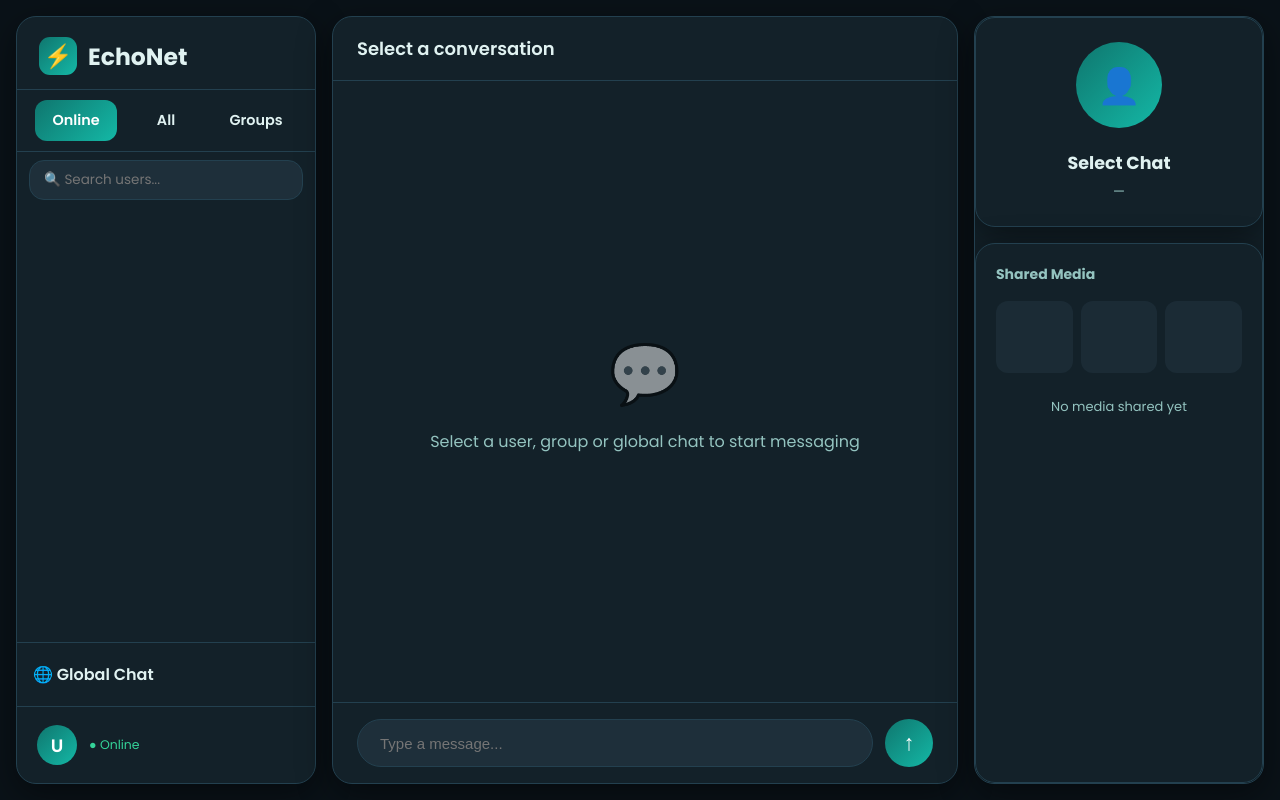
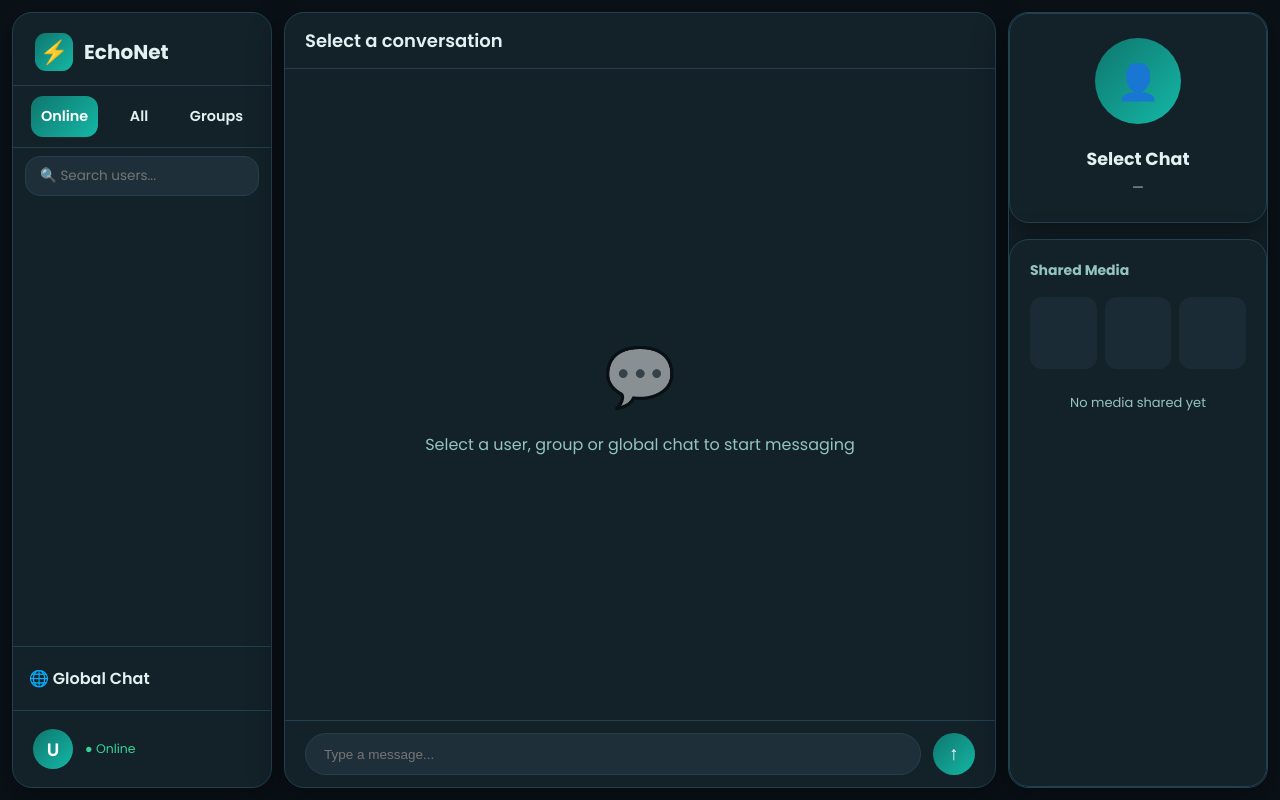
Before and after one commit to ishfak-akbar/echo-net-chat-room, a Flask app: template templates/chat.html in a window 1280 px wide. Run offline with Flask 3, Linux system fonts and the light colour scheme; the template is opened without the code that fills it, so the values that code supplies are empty; some libraries are stand-ins or nearby versions.

Commit message:
Resize UI of chat, decreasing widths and fonts

```diff
--- a/templates/chat.html
+++ b/templates/chat.html
@@ -163,10 +163,10 @@
       }
       .user-name {
         font-weight: 600;
-        font-size: 15px;
+        font-size: 13px;
       }
       .last-msg {
-        font-size: 12.8px;
+        font-size: 12px;
         color: var(--muted);
         white-space: nowrap;
         overflow: hidden;
@@ -378,6 +378,49 @@
       .overlay.show {
         display: flex;
       }
+      .sidebar {
+        width: 260px;
+      }
+      .right-sidebar {
+        width: 260px;
+      }
+      body {
+        font-family: "Poppins", sans-serif;
+        background: var(--bg);
+        color: var(--text);
+        height: 100vh;
+        padding: 12px;
+        display: flex;
+        gap: 12px;
+        overflow: hidden;
+      }
+      .avatar {
+        width: 38px;
+        height: 38px;
+        font-size: 16px;
+      }
+      .msg {
+        font-size: 13.5px;
+        padding: 10px 14px;
+      }
+      #msg-input {
+        padding: 11px 18px;
+        font-size: 13.5px;
+      }
+      .send-btn {
+        width: 42px;
+        height: 42px;
+        font-size: 19px;
+      }
+      .logo-name {
+        font-size: 20px;
+      }
+      .chat-header {
+        padding: 14px 20px;
+      }
+      .input-row {
+        padding: 12px 20px;
+      }
     </style>
   </head>
   <body>
@@ -430,7 +473,11 @@
           >✕</span
         >
       </div>
-      <div class="list-container" id="search-list" style="display:none; flex:1;"></div>
+      <div
+        class="list-container"
+        id="search-list"
+        style="display: none; flex: 1"
+      ></div>
 
       <div class="list-container" id="user-list"></div>
       <div
```
